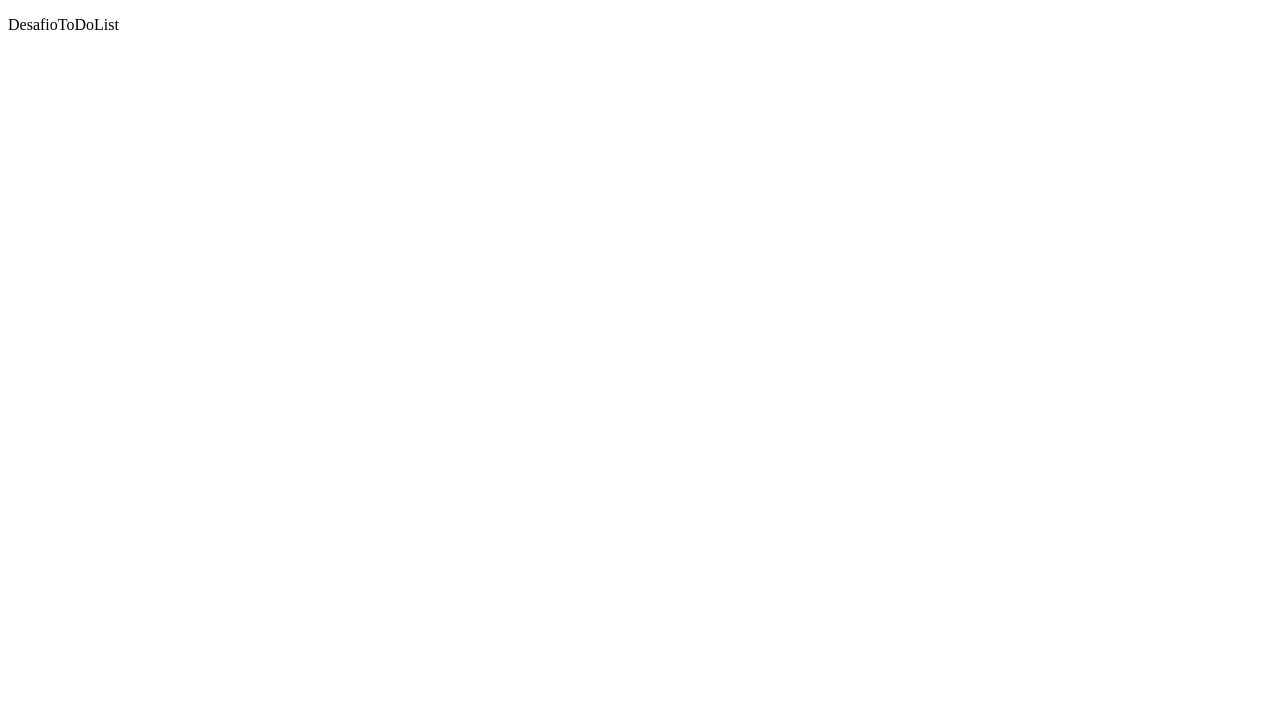
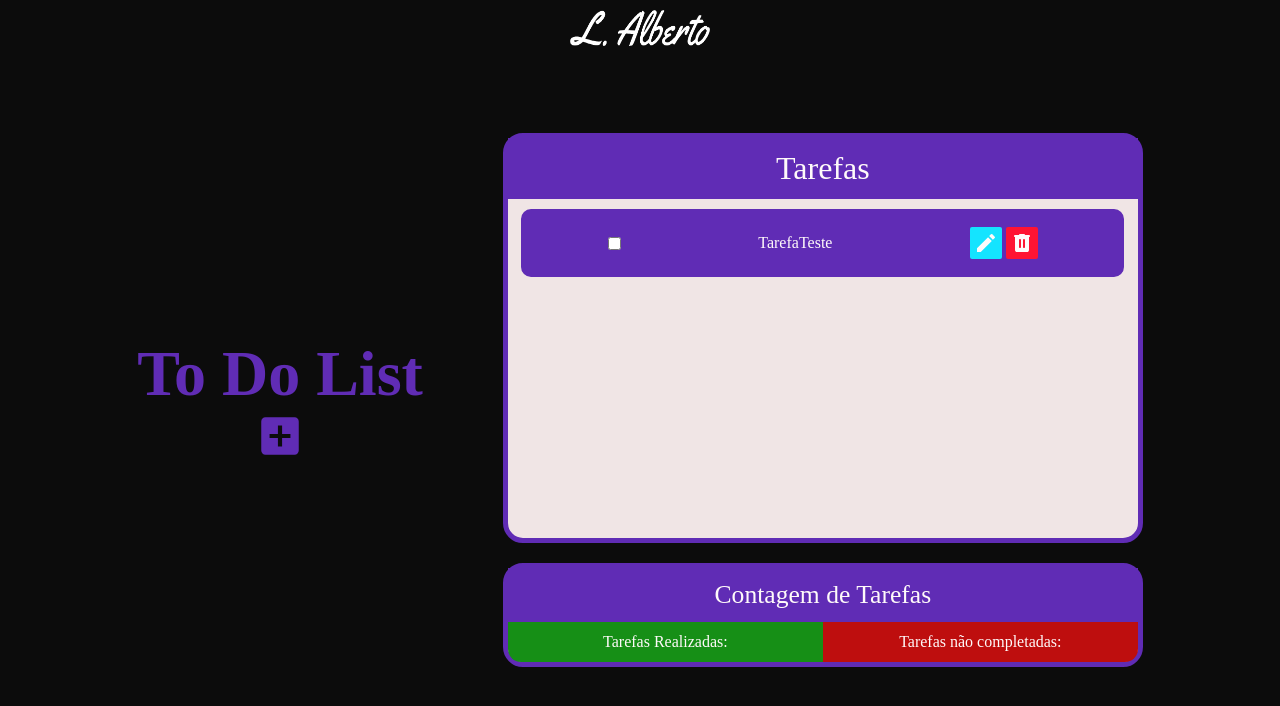
Before and after one commit to LucasAlberto0/DesafioToDoList, a website: page index.html in a window 1280 px wide. Drawn offline with Linux system fonts and the light colour scheme; a web font is replaced by a local one.

Commit message:
style: pagina-ToDoList

```diff
--- /dev/null
+++ b/css/fonts.css
@@ -0,0 +1,11 @@
+.quando-regular {
+    font-family: "Quando", serif;
+    font-weight: 500;
+    font-style: normal;
+}
+
+.quando-regular-b {
+    font-family: "Quando", serif;
+    font-weight: 800;
+    font-style: normal;
+}
--- a/css/style.css
+++ b/css/style.css
@@ -0,0 +1,186 @@
+* {
+    margin: 0;
+    padding: 0;
+}
+
+body {
+    background-color: #0C0C0C;
+}
+
+main {
+    display: flex;
+    align-items: center;
+    justify-content: center;
+    flex-direction: row;
+    gap: 80px;
+    height: 100vh;
+}
+
+.containerTarefas {
+    min-width: 50%;
+}
+
+
+.assinaturaImg {
+    position: absolute;
+    top: 10px;
+    height: 36px;
+    width: 140px;
+    filter: brightness(0) invert(1);
+}
+
+h1 {
+    color: #602cb5;
+    font-size: 4rem;
+}
+
+
+
+.containerTitulo {
+    display: flex;
+    justify-content: center;
+    align-items: center;
+    flex-direction: column;
+    border: none;
+
+    button {
+        background-color: #0C0C0C;
+        border: none;
+    }
+
+    img {
+        height: 50px;
+        transition: all ease 0.4s;
+    }
+
+    img:hover {
+        scale: 1.3;
+        cursor: pointer;
+    }
+
+}
+
+.quadro-tarefas {
+    border: solid 5px #602cb5;
+    background-color: rgb(240, 229, 229);
+    display: flex;
+    align-items: center;
+    flex-direction: column;
+    border-radius: 20px;
+    min-width: 50%;
+    min-height: 400px;
+}
+
+.header-quadro-tarefas {
+    width: 100%;
+    color: #FFFAFA;
+    font-size: 2rem;
+    padding: 12px 0px;
+    background-color: #602cb5;
+    text-align: center;
+}
+
+.card-tarefa {
+    width: 90%;
+    display: flex;
+    justify-content: space-around;
+    align-items: center;
+    padding: 15px;
+    margin: 10px;
+    border: solid 3px #602cb5;
+    background-color: #602cb5;
+    border-radius: 10px;
+    color: #FFFAFA;
+    transition: all ease 0.4s;
+    cursor: pointer;
+
+    &:hover {
+        scale: 1.05;
+    }
+
+    input[type="checkbox"] {
+        cursor: pointer;
+    }
+
+    #editarTarefa {
+        background-color: rgb(20, 228, 255);
+        border: none;
+        border-radius: 2px;
+        padding: 4px;
+        cursor: pointer;
+        transition: all 0.4s ease;
+
+        img {
+            display: flex;
+            align-items: center;
+        }
+
+        &:hover {
+            background-color: rgb(7, 154, 173);
+        }
+    }
+
+    #excluirTarefa {
+        background-color: rgb(255, 20, 51);
+        border: none;
+        border-radius: 2px;
+        padding: 4px;
+        cursor: pointer;
+        transition: all 0.4s ease;
+
+        img {
+            display: flex;
+            align-items: center;
+        }
+
+        &:hover {
+            background-color: rgb(148, 5, 5);
+
+        }
+    }
+
+}
+
+.contagemTarefas {
+    margin-top: 20px;
+    background-color: rgb(240, 229, 229);
+
+    border-radius: 20px;
+    border: solid 5px #602cb5;
+    padding: 0px;
+}
+
+.contagemTarefas-header {
+    background-color: #602cb5;
+    font-size: 1.6rem;
+    color: #FFFAFA;
+    text-align: center;
+    padding: 12px 0px;
+}
+
+.contagemTarefas-body {
+    display: flex;
+    width: 100%;
+    flex-direction: row;
+    color: #FFFAFA;
+    height: 40px;
+
+    .tarefasRealizadas {
+        background-color: rgb(22, 143, 22);
+        width: 50%;
+        border-radius: 0px 0px 0px 13px;
+        display: flex;
+        align-items: center;
+        justify-content: center;
+    }
+
+    .tarefasNaoCompletadas {
+        background-color: rgb(190, 14, 14);
+        width: 50%;
+        border-radius: 0px 0px 13px 0px;
+        display: flex;
+        align-items: center;
+        justify-content: center;
+    }
+
+}
--- a/index.html
+++ b/index.html
@@ -4,11 +4,49 @@
     <meta charset="UTF-8">
     <meta name="viewport" content="width=device-width, initial-scale=1.0">
     <link rel="stylesheet" href="css/style.css">
-    <title>Document</title>
+    <link rel="preconnect" href="https://fonts.googleapis.com">
+    <link rel="preconnect" href="https://fonts.gstatic.com" crossorigin>
+    <link href="https://fonts.googleapis.com/css2?family=Quando&display=swap" rel="stylesheet">
+    <link rel="stylesheet" href="css/fonts.css">
+    <link rel="stylesheet" href="css/components/checkboxCustom.css">
+    <title>DesafioToDoList</title>
     <link rel="shortcut icon" href="favicon.ico" type="image/x-icon">
+    <link rel="shortcut icon" href="assets/icons/scratch.png" type="image/x-icon">
 </head>
 <body>
-    <p>DesafioToDoList</p>
+    <main>
+        <img class="assinaturaImg
+        " src="assets/assinatura.png" alt="">
+        <div class="containerTitulo">
+        <h1 class="quando-regular-b">To Do List</h1>
+            <button title="adicionarTarefa" id="adicionarTarefa" ><img src="assets/icons/plusIcon.svg" alt=""></button>
+    </div>
+        <div class="containerTarefas">
+        <div class="quadro-tarefas quando-regular">
+            <div class="header-quadro-tarefas">Tarefas</div>
+            <div class="card-tarefa">
+                <input type="checkbox" id="02-11" type="checkbox" name="r" value="2" placeholder=".">
+                <span>TarefaTeste</span>
+                <div>
+                    <button title="editarTarefa" id="editarTarefa"><img src="assets/icons/editIcon.svg" alt=""></button>
+                    <button title="excluirTarefa" id="excluirTarefa"><img src="assets/icons/deleteIcon.svg" alt=""></button>
+                </div>
+            </div>
+        </div>
+
+        <div class="contagemTarefas quando-regular">
+            <div class="contagemTarefas-header">Contagem de Tarefas</div>
+            <div class="contagemTarefas-body">
+                <div class="tarefasRealizadas">
+                Tarefas Realizadas:
+            </div>
+            <div class="tarefasNaoCompletadas">
+                Tarefas não completadas:
+            </div>
+        </div>
+        </div>
+    </div>
+    </main>
 
     <script src="../dist/bundle.js"></script>
 </body>
```
Also changed, not shown: assets/assinatura.png (added), assets/icons/deleteIcon.svg (added), assets/icons/editIcon.svg (added), assets/icons/plusIcon.svg (added), assets/icons/scratch.png (added), css/components/checkboxCustom.css (added).
